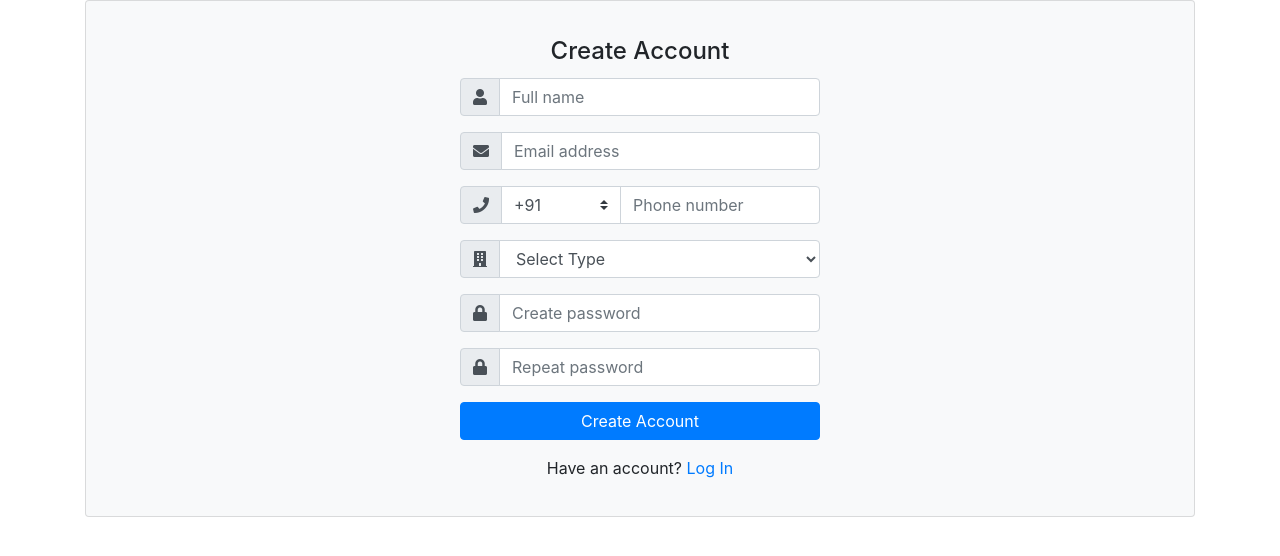
After one commit to gokulchapparath/wirelessdisplayboard, a Flask app: page /registration in a window 1280 px wide. The commit adds this page. Shown: the top 556 px of the page. Run offline with Flask 2, Linux system fonts and the light colour scheme; some libraries are stand-ins or nearby versions.

Commit message:
10/10/2019

```diff
--- a/server.py
+++ b/server.py
@@ -18,5 +18,13 @@ def defpage():
 def login():
     return render_template('login.html')
 
+@app.route("/registration")
+def registration():
+    return render_template('registration.html')
+@app.route("/request")
+def request():
+    return render_template('request.html')
+
+
 if __name__ == '__main__':
     app.run(debug=True)
--- a/templates/login.html
+++ b/templates/login.html
@@ -48,7 +48,7 @@
                                 </div>
                                 <div class="form-group">
                                     <label for="password" class="text-info">Password:</label><br>
-                                    <input type="text" name="wddpass" id="wddpassword" class="form-control">
+                                    <input type="password" name="wddpass" id="wddpassword" class="form-control">
                                 </div>
                                 <div class="form-group">
                                     <label for="remember-me" class="text-info"><span>Remember me</span> <span><input
--- /dev/null
+++ b/templates/registration.html
@@ -0,0 +1,81 @@
+<!DOCTYPE html>
+<html lang="en">
+
+<head>
+    <link href="//maxcdn.bootstrapcdn.com/bootstrap/4.0.0/css/bootstrap.min.css" rel="stylesheet" id="bootstrap-css">
+    <script src="//maxcdn.bootstrapcdn.com/bootstrap/4.0.0/js/bootstrap.min.js"></script>
+    <script src="//cdnjs.cloudflare.com/ajax/libs/jquery/3.2.1/jquery.min.js"></script>
+    <link rel="stylesheet" href="https://use.fontawesome.com/releases/v5.0.8/css/all.css">
+    <title>Registration</title>
+</head>
+
+<body>
+    <div class="container">
+        <div class="card bg-light">
+            <article class="card-body mx-auto" style="max-width: 400px;">
+                <h4 class="card-title mt-3 text-center">Create Account</h4>
+
+
+                <form>
+                    <div class="form-group input-group">
+                        <div class="input-group-prepend">
+                            <span class="input-group-text"> <i class="fa fa-user"></i> </span>
+                        </div>
+                        <input name="" class="form-control" placeholder="Full name" type="text">
+                    </div> <!-- form-group// -->
+                    <div class="form-group input-group">
+                        <div class="input-group-prepend">
+                            <span class="input-group-text"> <i class="fa fa-envelope"></i> </span>
+                        </div>
+                        <input name="" class="form-control" placeholder="Email address" type="email">
+                    </div> <!-- form-group// -->
+                    <div class="form-group input-group">
+                        <div class="input-group-prepend">
+                            <span class="input-group-text"> <i class="fa fa-phone"></i> </span>
+                        </div>
+                        <select class="custom-select" style="max-width: 120px;">
+                            <option selected="">+91</option>
+                        </select>
+                        <input name="" class="form-control" placeholder="Phone number" type="text">
+                    </div> <!-- form-group// -->
+                    <div class="form-group input-group">
+                        <div class="input-group-prepend">
+                            <span class="input-group-text"> <i class="fa fa-building"></i> </span>
+                        </div>
+                        <select class="form-control">
+                            <option selected=""> Select Type</option>
+                            <option>PRINCIPAL</option>
+                            <option>MCA_HOD</option>
+                            <option>CS_HOD</option>
+                            <option>IT_HOD</option>
+                            <option>CIVIL_HOD</option>
+                            <option>EI_HOD</option>
+                            <option>EC_HOD</option>
+                            <option>EEE_HOD</option>
+                            <option>USER</option>
+                        </select>
+                    </div> <!-- form-group end.// -->
+                    <div class="form-group input-group">
+                        <div class="input-group-prepend">
+                            <span class="input-group-text"> <i class="fa fa-lock"></i> </span>
+                        </div>
+                        <input class="form-control" placeholder="Create password" type="password">
+                    </div> <!-- form-group// -->
+                    <div class="form-group input-group">
+                        <div class="input-group-prepend">
+                            <span class="input-group-text"> <i class="fa fa-lock"></i> </span>
+                        </div>
+                        <input class="form-control" placeholder="Repeat password" type="password">
+                    </div> <!-- form-group// -->
+                    <div class="form-group">
+                        <button type="submit" class="btn btn-primary btn-block"> Create Account </button>
+                    </div> <!-- form-group// -->
+                    <p class="text-center">Have an account? <a href="">Log In</a> </p>
+                </form>
+            </article>
+        </div> <!-- card.// -->
+
+    </div>
+</body>
+
+</html>
```
Also changed, not shown: templates/request.html (added, +16 -0 lines).
